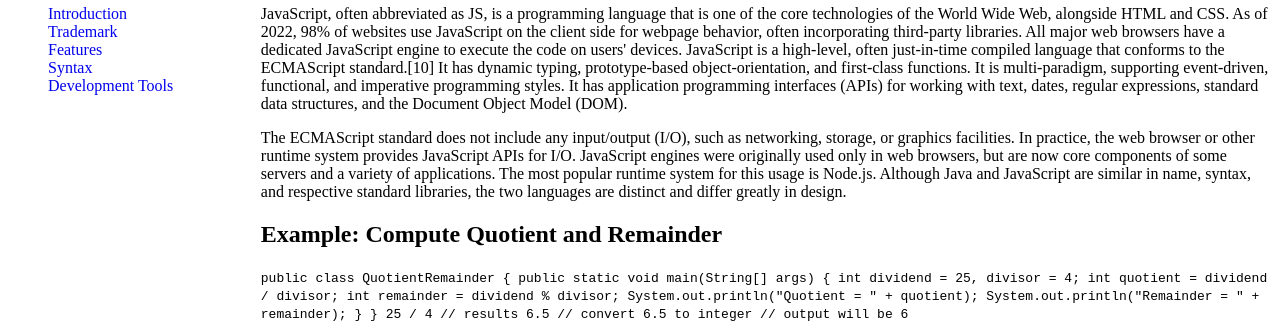
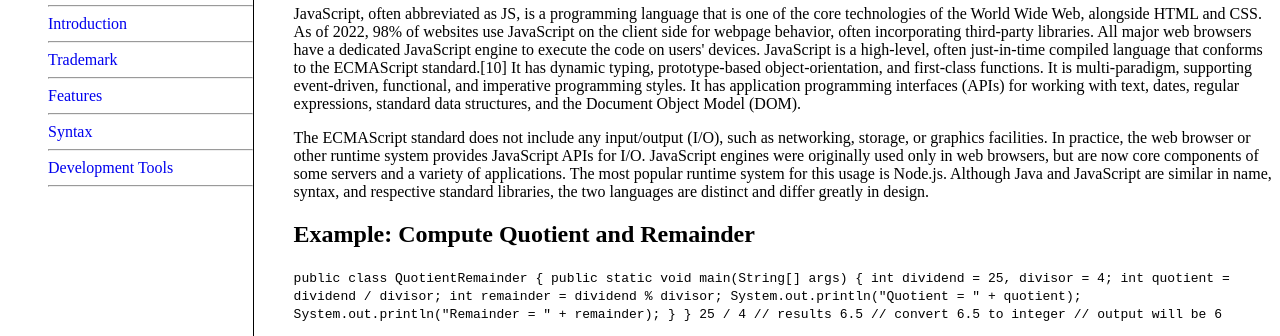
Before and after one commit to jbokobosso/microverse-josue-isaac, a plain HTML site: page index.html in a window 1280 px wide. Shown: the part 70-406 px from the top of the page. Drawn offline with Linux system fonts and the light colour scheme.

Commit message:
Added seperating lines for both sides

```diff
--- a/css/style.css
+++ b/css/style.css
@@ -12,6 +12,8 @@
 
 #left-part {
     width: 20%;
+    border-right: 1px solid black;
+    margin-right: 40px;
 }
 
 #right-part {
--- a/index.html
+++ b/index.html
@@ -17,11 +17,17 @@
           <h1>Java Documentation</h1>
         </header>
         <ul id="menu-list">
+          <hr />
           <li><a href="#introduction" class="nav-link">Introduction</a></li>
+          <hr />
           <li><a href="#trademark" class="nav-link">Trademark</a></li>
+          <hr />
           <li><a href="#features" class="nav-link">Features</a></li>
+          <hr />
           <li><a href="#syntax" class="nav-link">Syntax</a></li>
+          <hr />
           <li><a href="#development_tools" class="nav-link">Development Tools</a></li>
+          <hr />
         </ul>
       </nav>
     </div>
```
Lines whose indentation alone changed are shown as unchanged.
